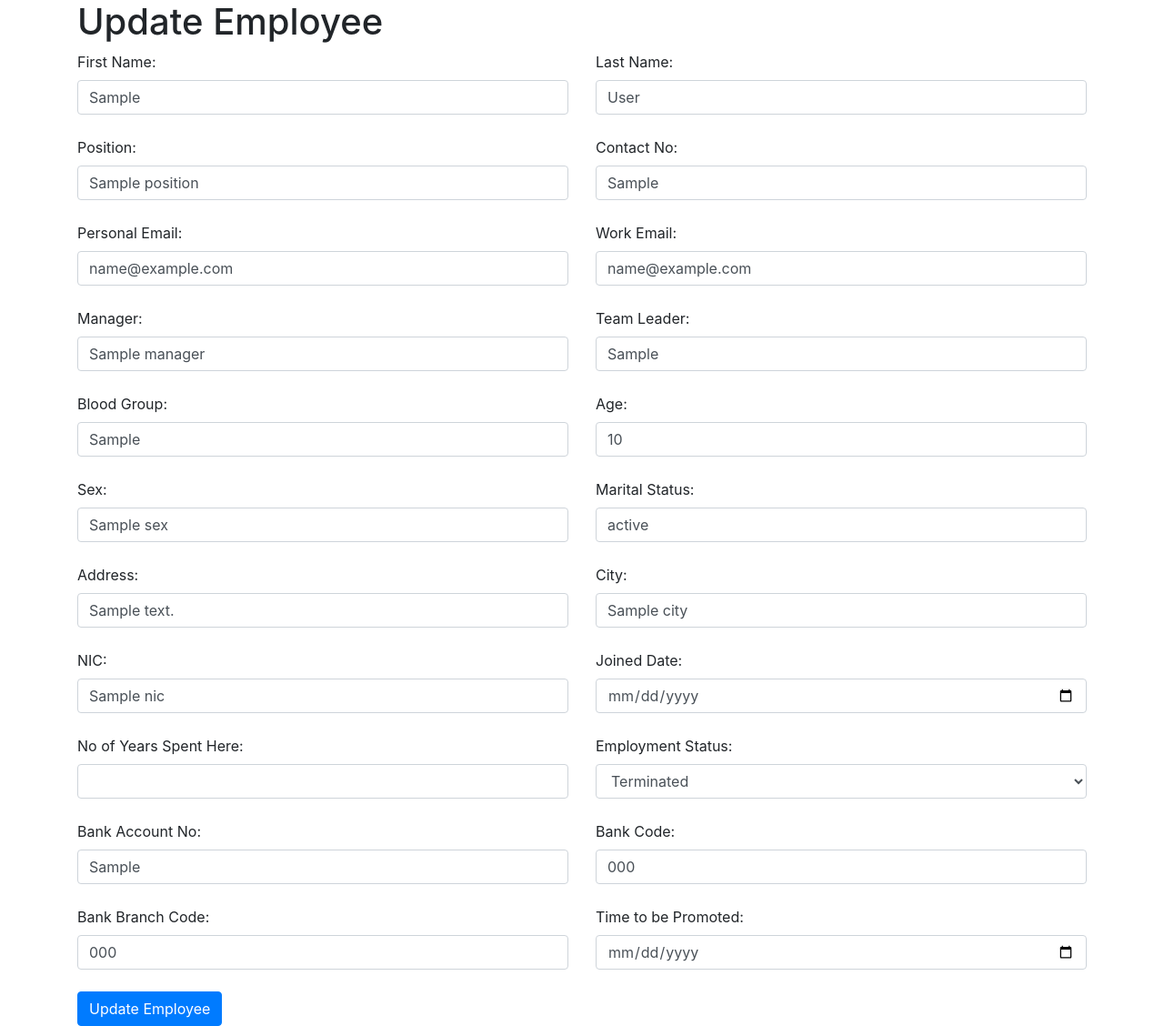
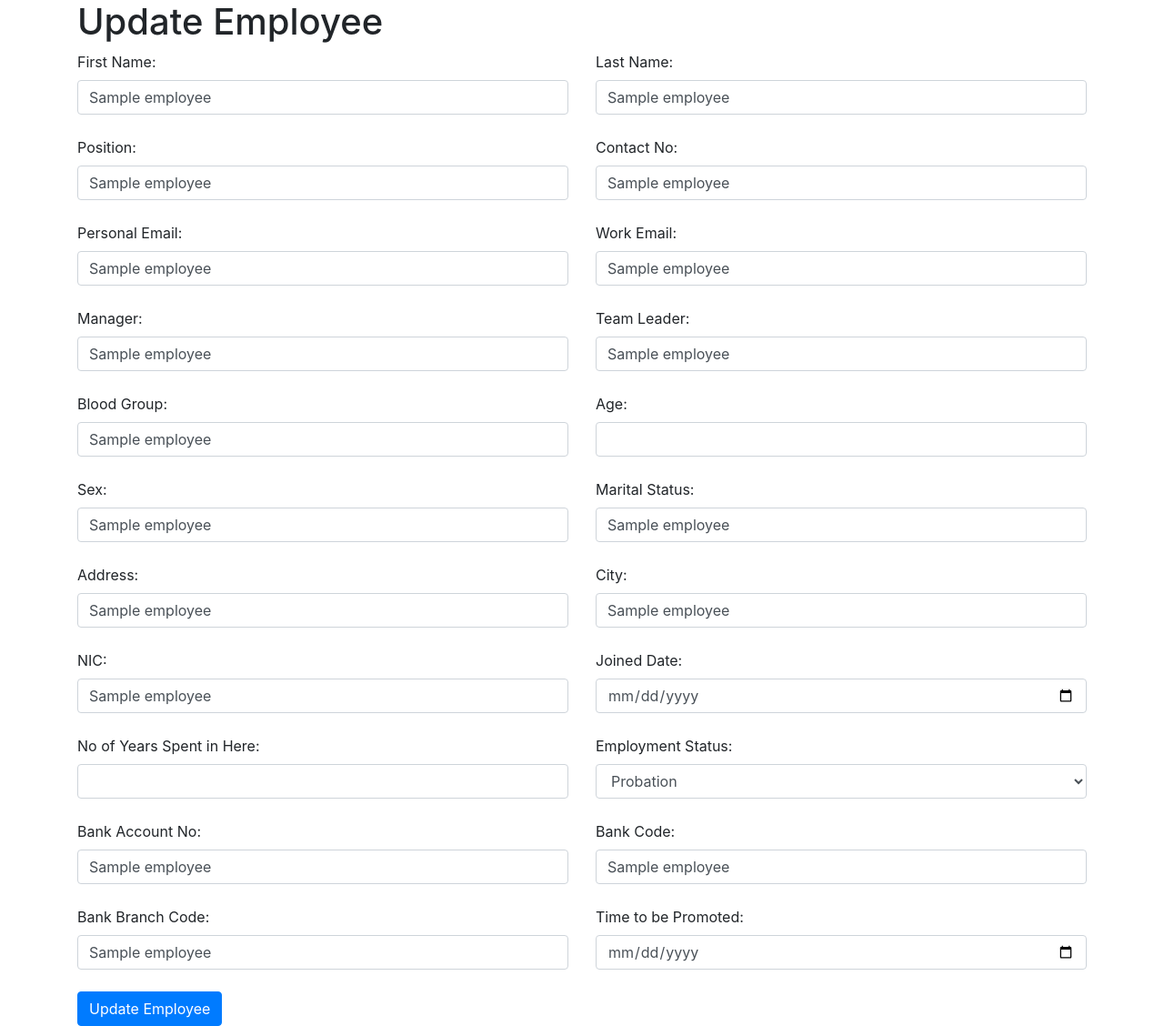
Before and after one commit to VenujaK/popit, a Flask app: template templates/update_employee.html in a window 1280 px wide. Shown: the whole page at 91% size. Run offline with Flask 3, Linux system fonts and the light colour scheme; the template is opened without the code that fills it: most values are stand-ins (such as "Sample title", 1, 10 or a date in 2020); some libraries are stand-ins or nearby versions.

Commit message:
employee functions complete 2

```diff
--- a/templates/update_employee.html
+++ b/templates/update_employee.html
@@ -10,121 +10,121 @@
 <body>
     <div class="container">
         <h1>Update Employee</h1>
-        <form action="/update/{{ employee.id }}" method="POST">
+        <form action="/update/{{ employee[0] }}" method="POST">
             <div class="row">
                 <div class="col-md-6">
                     <label for="first_name">First Name:</label>
-                    <input type="text" name="first_name" id="first_name" class="form-control" value="{{ employee.first_name }}"><br>
+                    <input type="text" name="first_name" id="first_name" class="form-control" value="{{ employee[1] }}"><br>
                 </div>
                 <div class="col-md-6">
                     <label for="last_name">Last Name:</label>
-                    <input type="text" name="last_name" id="last_name" class="form-control" value="{{ employee.last_name }}"><br>
+                    <input type="text" name="last_name" id="last_name" class="form-control" value="{{ employee[2] }}"><br>
                 </div>
             </div>
             <div class="row">
                 <div class="col-md-6">
                     <label for="position">Position:</label>
-                    <input type="text" name="position" id="position" class="form-control" value="{{ employee.position }}"><br>
+                    <input type="text" name="position" id="position" class="form-control" value="{{ employee[3] }}"><br>
                 </div>
                 <div class="col-md-6">
                     <label for="contact_no">Contact No:</label>
-                    <input type="text" name="contact_no" id="contact_no" class="form-control" value="{{ employee.contact_no }}"><br>
+                    <input type="text" name="contact_no" id="contact_no" class="form-control" value="{{ employee[4] }}"><br>
                 </div>
             </div>
             <div class="row">
                 <div class="col-md-6">
                     <label for="personal_email">Personal Email:</label>
-                    <input type="email" name="personal_email" id="personal_email" class="form-control" value="{{ employee.personal_email }}"><br>
+                    <input type="email" name="personal_email" id="personal_email" class="form-control" value="{{ employee[5] }}"><br>
                 </div>
                 <div class="col-md-6">
                     <label for="work_email">Work Email:</label>
-                    <input type="email" name="work_email" id="work_email" class="form-control" value="{{ employee.work_email }}"><br>
+                    <input type="email" name="work_email" id="work_email" class="form-control" value="{{ employee[6] }}"><br>
                 </div>
             </div>
             <div class="row">
                 <div class="col-md-6">
                     <label for="manager">Manager:</label>
-                    <input type="text" name="manager" id="manager" class="form-control" value="{{ employee.manager }}"><br>
+                    <input type="text" name="manager" id="manager" class="form-control" value="{{ employee[7] }}"><br>
                 </div>
                 <div class="col-md-6">
                     <label for="team_leader">Team Leader:</label>
-                    <input type="text" name="team_leader" id="team_leader" class="form-control" value="{{ employee.team_leader }}"><br>
+                    <input type="text" name="team_leader" id="team_leader" class="form-control" value="{{ employee[8] }}"><br>
                 </div>
             </div>
             <div class="row">
                 <div class="col-md-6">
                     <label for="blood_group">Blood Group:</label>
-                    <input type="text" name="blood_group" id="blood_group" class="form-control" value="{{ employee.blood_group }}"><br>
+                    <input type="text" name="blood_group" id="blood_group" class="form-control" value="{{ employee[9] }}"><br>
                 </div>
                 <div class="col-md-6">
                     <label for="age">Age:</label>
-                    <input type="number" name="age" id="age" class="form-control" value="{{ employee.age }}"><br>
+                    <input type="number" name="age" id="age" class="form-control" value="{{ employee[10] }}"><br>
                 </div>
             </div>
             <div class="row">
                 <div class="col-md-6">
                     <label for="sex">Sex:</label>
-                    <input type="text" name="sex" id="sex" class="form-control" value="{{ employee.sex }}"><br>
+                    <input type="text" name="sex" id="sex" class="form-control" value="{{ employee[11] }}"><br>
                 </div>
                 <div class="col-md-6">
                     <label for="marital_status">Marital Status:</label>
-                    <input type="text" name="marital_status" id="marital_status" class="form-control" value="{{ employee.marital_status }}"><br>
+                    <input type="text" name="marital_status" id="marital_status" class="form-control" value="{{ employee[12] }}"><br>
                 </div>
             </div>
             <div class="row">
                 <div class="col-md-6">
                     <label for="address">Address:</label>
-                    <input type="text" name="address" id="address" class="form-control" value="{{ employee.address }}"><br>
+                    <input type="text" name="address" id="address" class="form-control" value="{{ employee[13] }}"><br>
                 </div>
                 <div class="col-md-6">
                     <label for="city">City:</label>
-                    <input type="text" name="city" id="city" class="form-control" value="{{ employee.city }}"><br>
+                    <input type="text" name="city" id="city" class="form-control" value="{{ employee[14] }}"><br>
                 </div>
             </div>
             <div class="row">
                 <div class="col-md-6">
                     <label for="NIC">NIC:</label>
-                    <input type="text" name="NIC" id="NIC" class="form-control" value="{{ employee.NIC }}"><br>
+                    <input type="text" name="NIC" id="NIC" class="form-control" value="{{ employee[15] }}"><br>
                 </div>
                 <div class="col-md-6">
                     <label for="joined_date">Joined Date:</label>
-                    <input type="date" name="joined_date" id="joined_date" class="form-control" value="{{ employee.joined_date }}"><br>
+                    <input type="date" name="joined_date" id="joined_date" class="form-control" value="{{ employee[16] }}"><br>
                 </div>
             </div>
             <div class="row">
                 <div class="col-md-6">
-                    <label for="years_spent">No of Years Spent Here:</label>
-                    <input type="number" name="years_spent" id="years_spent" class="form-control" value="{{ employee.years_spent }}"><br>
+                    <label for="years_spent">No of Years Spent in Here:</label>
+                    <input type="number" name="years_spent" id="years_spent" class="form-control" value="{{ employee[17] }}"><br>
                 </div>
                 <div class="col-md-6">
                     <label for="employment_status">Employment Status:</label>
                     <select name="employment_status" id="employment_status" class="form-control">
-                        <option value="probation" {% if employee.employment_status == "probation" %}selected{% endif %}>Probation</option>
-                        <option value="contract" {% if employee.employment_status == "contract" %}selected{% endif %}>Contract</option>
-                        <option value="permanent" {% if employee.employment_status == "permanent" %}selected{% endif %}>Permanent</option>
-                        <option value="terminated" {% if employee.employment_status == "terminated" %}selected{% endif %}>Terminated</option>
-                        <option value="resigned" {% if employee.employment_status == "resigned" %}selected{% endif %}>Resigned</option>
+                        <option value="probation" {% if employee[18] == 'probation' %}selected{% endif %}>Probation</option>
+                        <option value="contract" {% if employee[18] == 'contract' %}selected{% endif %}>Contract</option>
+                        <option value="permanent" {% if employee[18] == 'permanent' %}selected{% endif %}>Permanent</option>
+                        <option value="terminated" {% if employee[18] == 'terminated' %}selected{% endif %}>Terminated</option>
+                        <option value="resigned" {% if employee[18] == 'resigned' %}selected{% endif %}>Resigned</option>
                     </select><br>
                 </div>
             </div>
             <div class="row">
                 <div class="col-md-6">
                     <label for="bank_acc_no">Bank Account No:</label>
-                    <input type="text" name="bank_acc_no" id="bank_acc_no" class="form-control" value="{{ employee.bank_acc_no }}"><br>
+                    <input type="text" name="bank_acc_no" id="bank_acc_no" class="form-control" value="{{ employee[19] }}"><br>
                 </div>
                 <div class="col-md-6">
                     <label for="bank_code">Bank Code:</label>
-                    <input type="text" name="bank_code" id="bank_code" class="form-control" value="{{ employee.bank_code }}"><br>
+                    <input type="text" name="bank_code" id="bank_code" class="form-control" value="{{ employee[20] }}"><br>
                 </div>
             </div>
             <div class="row">
                 <div class="col-md-6">
                     <label for="bank_branch_code">Bank Branch Code:</label>
-                    <input type="text" name="bank_branch_code" id="bank_branch_code" class="form-control" value="{{ employee.bank_branch_code }}"><br>
+                    <input type="text" name="bank_branch_code" id="bank_branch_code" class="form-control" value="{{ employee[21] }}"><br>
                 </div>
                 <div class="col-md-6">
                     <label for="promotion_date">Time to be Promoted:</label>
-                    <input type="date" name="promotion_date" id="promotion_date" class="form-control" value="{{ employee.promotion_date }}"><br>
+                    <input type="date" name="promotion_date" id="promotion_date" class="form-control" value="{{ employee[22] }}"><br>
                 </div>
             </div>
             <button type="submit" class="btn btn-primary">Update Employee</button>
```
Also changed, not shown: templates/view_employees.html (+5 -6 lines).
